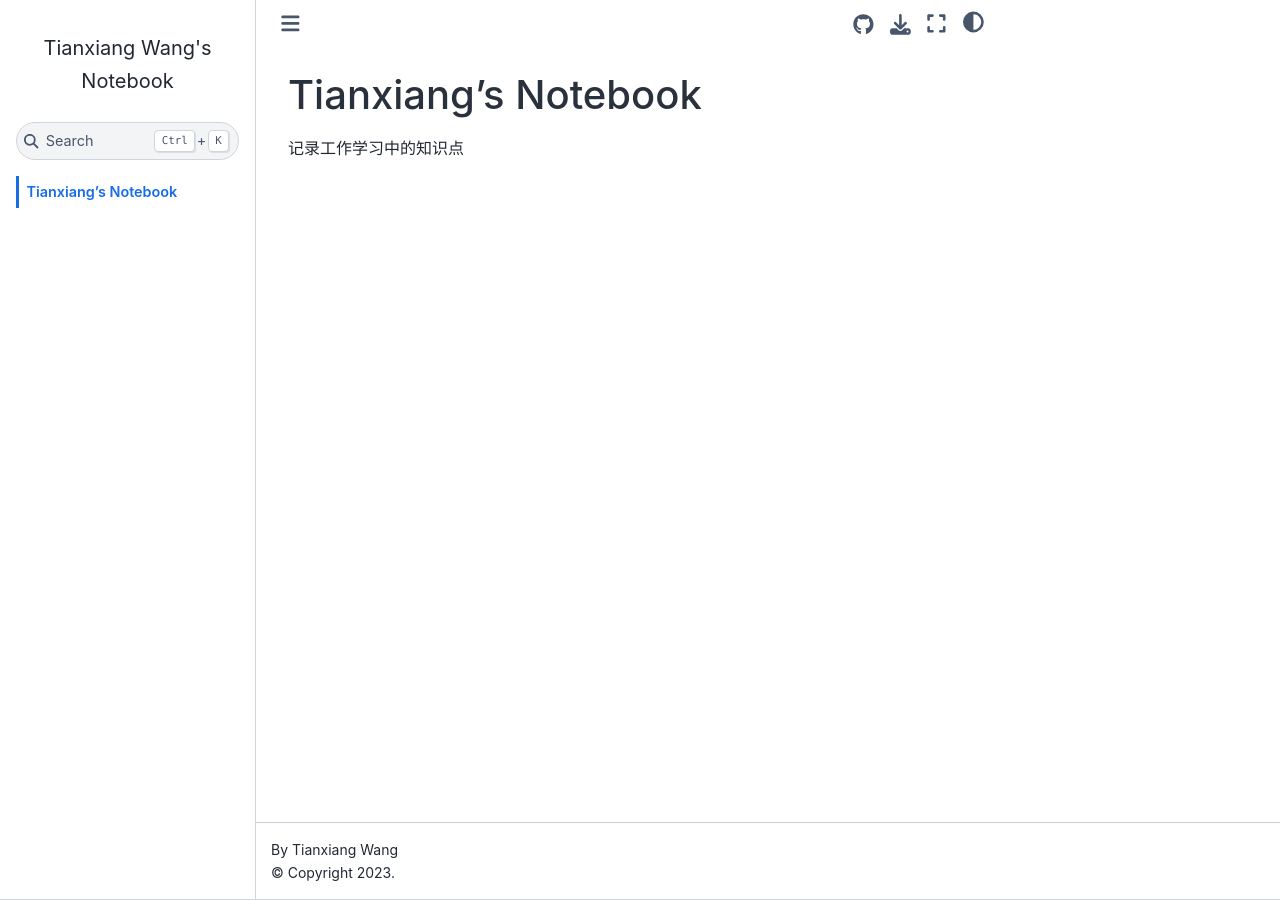
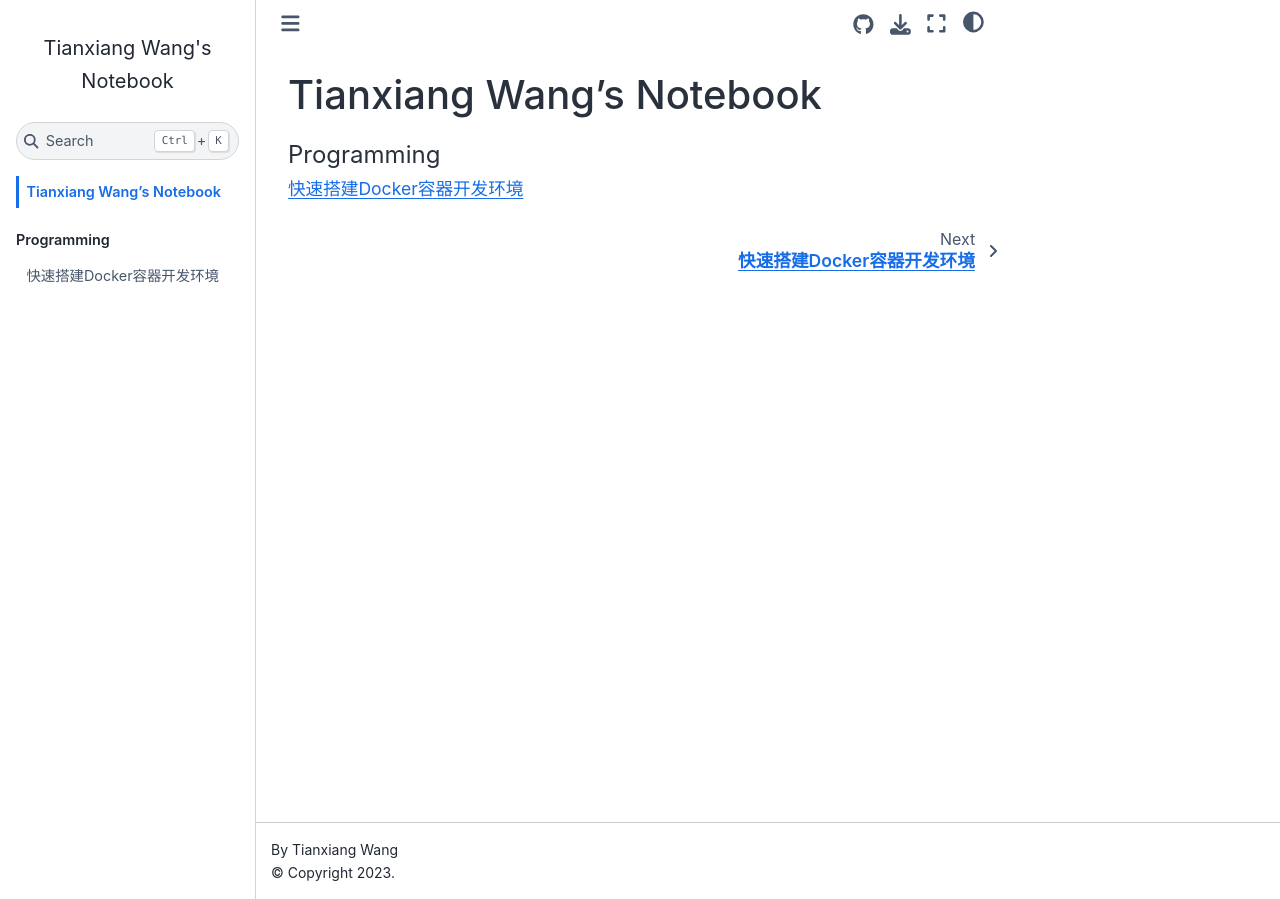
Before and after one commit to wangtianxiang/notebook, a Jupyter Book: the page built from intro.md, in a window 1280 px wide. Built offline with Jupyter Book 1.0.4 settings and Sphinx 7.4.7 and the Sphinx Book theme 1.1.4, drawn with Linux system fonts in a browser that asks for light colours; comment, search, counter and statistics services are not loaded; part of the change alters nothing that is shown.

Commit message:
Add docker notes

`````diff
--- a/_toc.yml
+++ b/_toc.yml
@@ -3,3 +3,7 @@
 
 format: jb-book
 root: intro
+parts:
+- caption: Programming
+  chapters:
+  - file: programming/docker
--- a/intro.md
+++ b/intro.md
@@ -1,2 +1,5 @@
-# Tianxiang's Notebook
-记录工作学习中的知识点
+# Tianxiang Wang's Notebook
+
+
+```{tableofcontents}
+```
--- /dev/null
+++ b/programming/docker.md
@@ -0,0 +1,101 @@
+# 快速搭建Docker容器开发环境
+## 目的
+工作中经常需要开启多个docker容器，但容器与容器，容器与主机之间拷贝文件非常不方便，并且
+经常因为权限问题导致文件不可读写，或者因为使用root造成风险。所以编写一个脚本快速的创建docker容器，并且与Host，其他容器保持相同的目录结构，权限。并且支持设置映射端口号到容器22端口，设置容器root以及和主机相同用户名的账号密码。
+
+共享下面3个目录
+
+Host | Contanier | Note
+---------|----------|---------
+`${HOME}/work` | `${HOME}/work` | 共享工作目录
+`${HOME}/.gitconfig` | `${HOME}/.gitconfig` | 共享git配置
+`${HOME}/.ssh` | `${HOME}/.ssh` | 方便ssh,git操作
+
+```{note}
+不建议直接共享${HOME}，会导致vscode无法同时attach 2个docker 容器。
+```
+
+## 使用
+````{div} full-width
+```{eval-rst}
+.. dropdown::
+    :download:`Download script: docker_dev_env.sh <scripts/docker_dev_env.sh>`
+
+    .. literalinclude:: scripts/docker_dev_env.sh
+        :language: shell
+```
+````
+
+### 快速使用
+```shell
+./docker_dev_env.sh -cs -i image_name -n container_name -p port
+```
+执行后会要求用户输入容器root,和host相同用户名账号的密码。若不需要设置密码，直接回车即可。
+
+脚本主要分为两部分，一部分用来创建容器，一部分用来配置容器。
+
+### 参数
+**-c**
+
+创建docker 容器。可以和 **-s** 一起使用。
+
+-----------------
+
+**-s**
+
+配置docker 容器。可以和 **-c** 一起使用。
+
+-----------------
+
+**-i image_name**
+
+使用的docker镜像名称，包括版本。若执行时不适用该参数，会在执行时要求用户输入。在只配置容器的时候，不需要该参数。
+
+-----------------
+
+**-n container_name**
+
+创建的容器的名称。若执行时不适用该参数，会在执行时要求用户输入。
+
+-----------------
+
+**-p port**
+
+将host的port映射到容器22端口。若执行时不适用该参数，会在执行时要求用户输入。
+
+-----------------
+
+```{note}
+在`if [ $setup_container == "1" ]`分支下增加需要配置的内容。
+```
+
+## VScode
+[**Attach to a running container**](https://code.visualstudio.com/docs/devcontainers/attach-container)
+
+1. 安装Docker, Dev Containers插件。
+2. 按F1键 输入 Dev Containers: Attach to Running Container 选择之前创建的容器。
+此时以默认方式进入容器，接下来修改以其他用户名进入。
+3. 按F1键 输入 Dev Containers: Open Named Configuration File 打开一个json文件，根据需要修改该json文件。
+```json
+{
+  // Default path to open when attaching to a new container.
+  "workspaceFolder": "/path/to/code/in/container/here",
+
+  // Set *default* container specific settings.json values on container create.
+  "settings": {
+    "terminal.integrated.defaultProfile.linux": "bash"
+  },
+
+  // Add the IDs of extensions you want installed when the container is created.
+  "extensions": [],
+
+  // An array port numbers to forward
+  "forwardPorts": [],
+
+  // Container user VS Code should use when connecting
+  "remoteUser": "vscode",
+
+  // Set environment variables for VS Code and sub-processes
+  "remoteEnv": { "MY_VARIABLE": "some-value" }
+}
+```
`````
Also changed, not shown: 1 other file.
